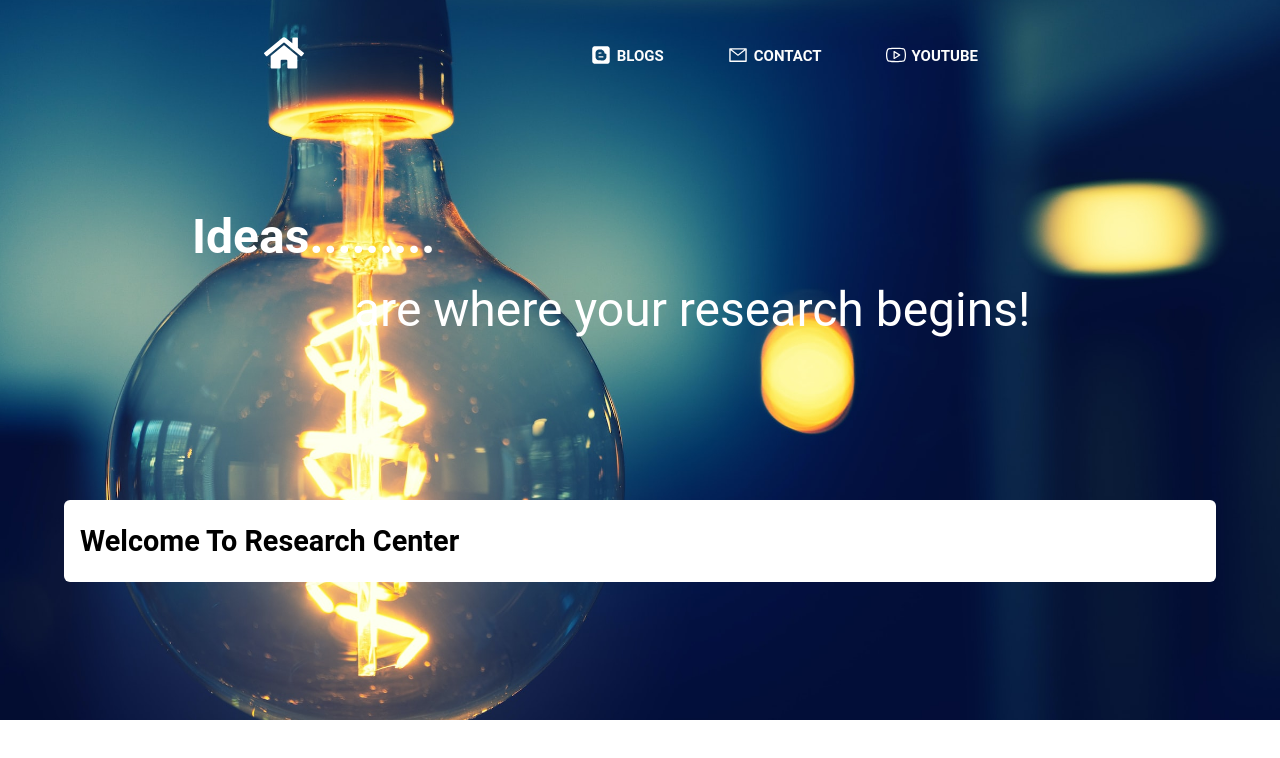
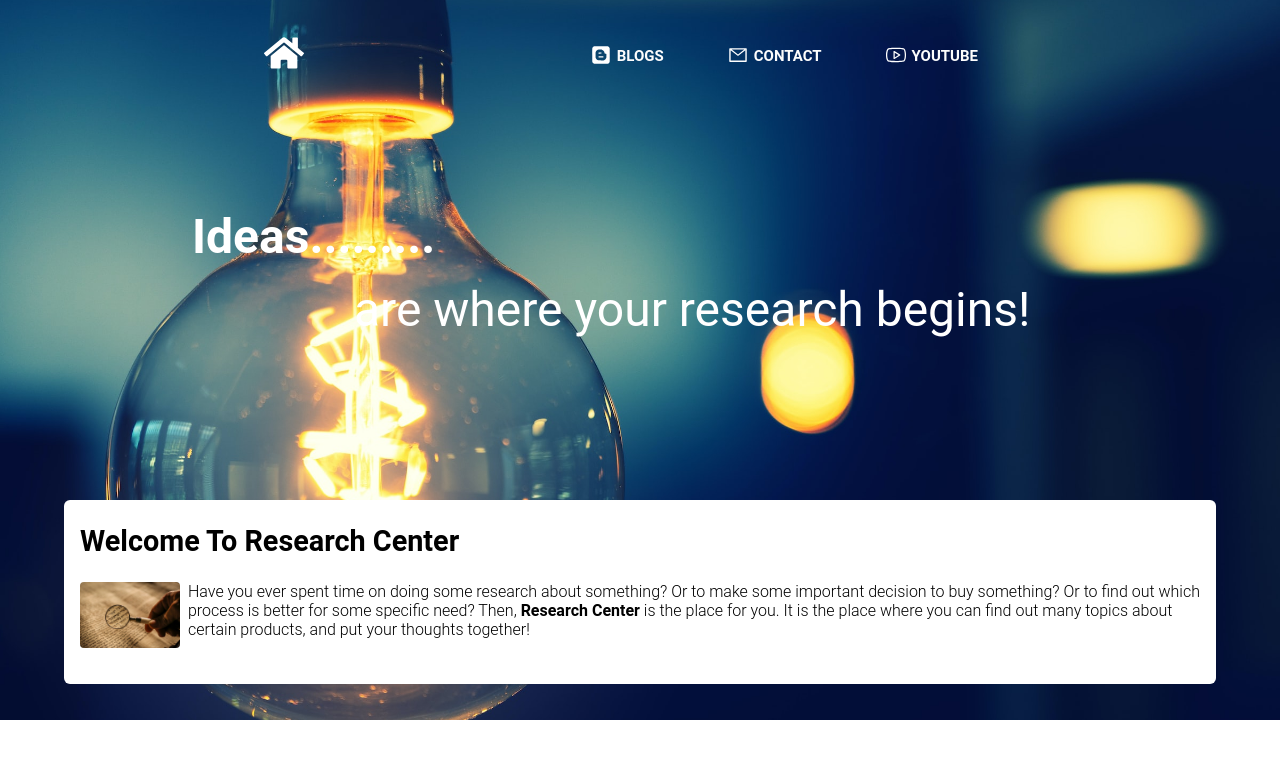
Before and after one commit to webncyber/myresearchcenter, a React (Create React App) app: page / in a window 1280 px wide. Shown: the top 758 px of the page. Built offline with nearby package versions, Linux system fonts and the light colour scheme.

Commit message:
home content update

```diff
--- a/src/Styles/Layout.scss
+++ b/src/Styles/Layout.scss
@@ -39,3 +39,15 @@ body{
         top: 500px;
       }
 }
+
+.content{
+    padding-bottom: 1rem;
+}
+
+.img-box{
+    padding-right: 0.5rem;
+
+    img{
+        border-radius: 4px;
+    }
+}
--- a/src/pages/Home.js
+++ b/src/pages/Home.js
@@ -27,9 +27,17 @@ function App() {
 function GetContent()
 {
   return (
-  <div>
-
-  </div>
+ <div>
+    <div className='content'>
+        <div className='row'>
+          <div className='img-box'><img width={100} src='/Images/researchImage.jpg'></img></div>
+          <div>
+          Have you ever spent time on doing some research about something? Or to make some important decision to buy something?
+          Or to find out which process is better for some specific need? Then, <strong>Research Center</strong> is the place for you. It is the place where you can find out many topics about certain products, and put your thoughts together!
+          </div>
+        </div>
+    </div>
+ </div>
   );
 }
 export default App;
```
Also changed, not shown: public/Images/researchImage.jpg (added).
